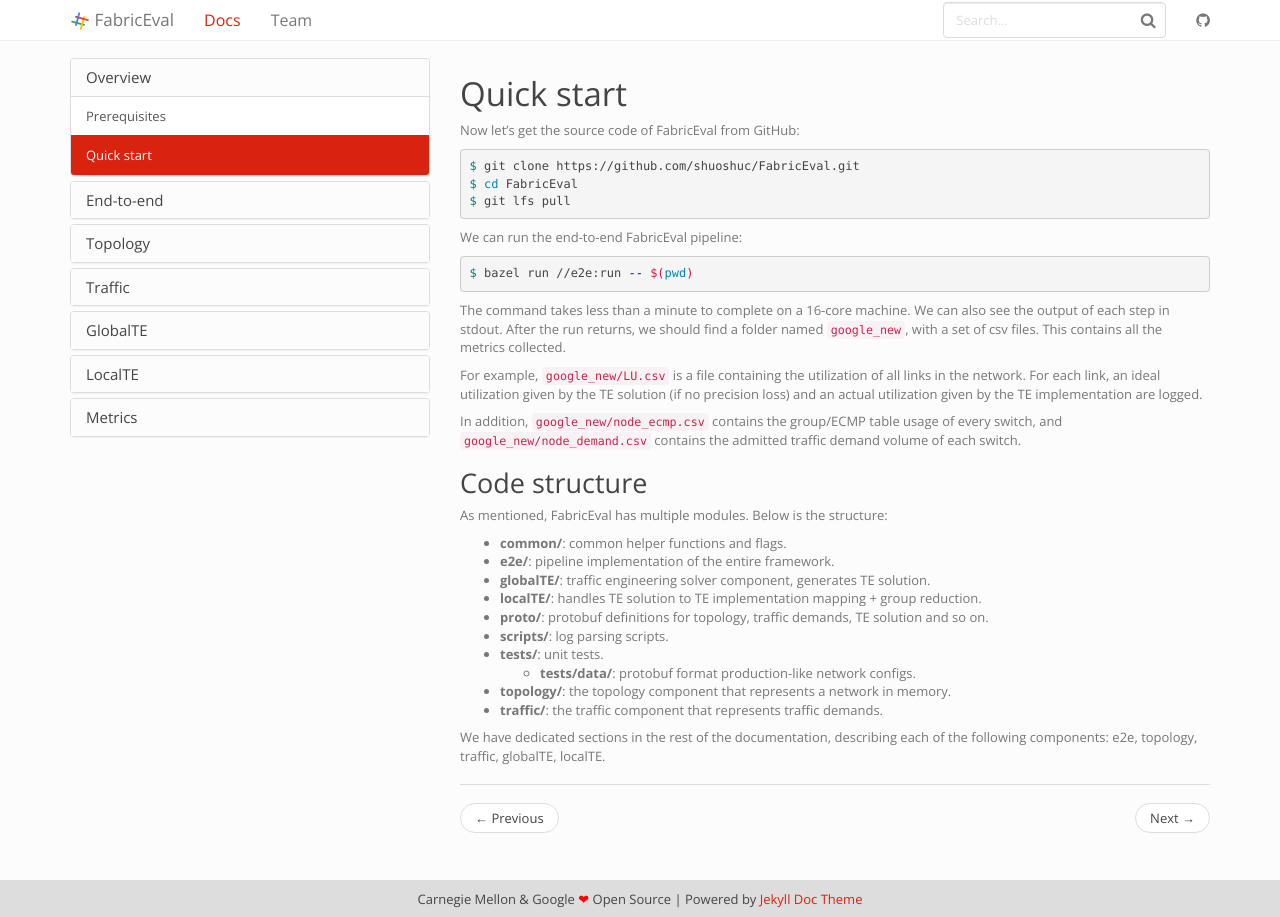
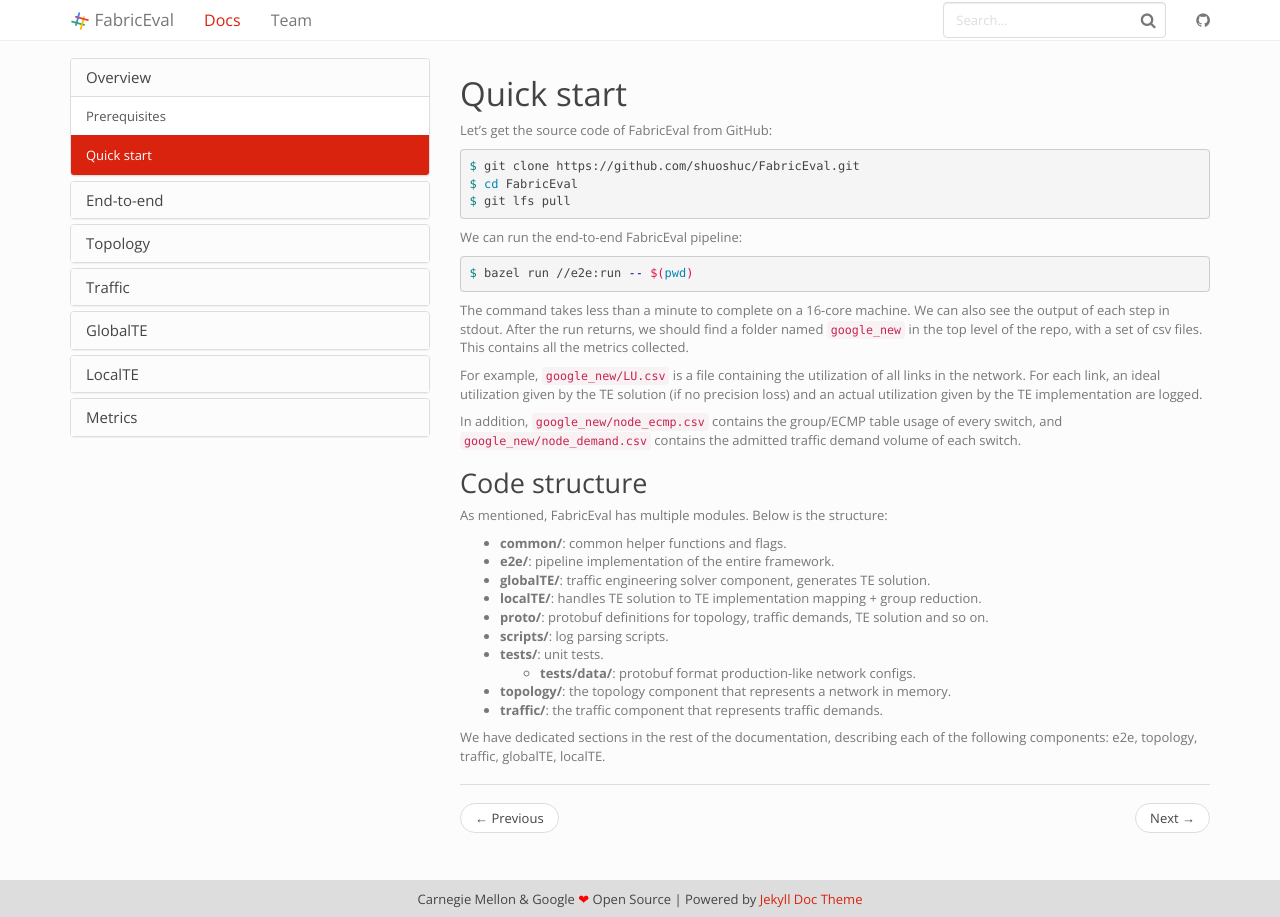
Before and after one commit to shuoshuc/FabricEval, a Jekyll site: the page built from docs/_docs/quick-start.md, in a window 1280 px wide. Built offline with Jekyll 4.4.1, drawn with Linux system fonts in a browser that asks for light colours.

Commit message:
Clarify text

````diff
--- a/docs/_docs/quick-start.md
+++ b/docs/_docs/quick-start.md
@@ -3,7 +3,7 @@ title: Quick start
 permalink: /docs/quick-start/
 ---
 
-Now let's get the source code of FabricEval from GitHub:
+Let's get the source code of FabricEval from GitHub:
 ```bash
 $ git clone https://github.com/shuoshuc/FabricEval.git
 $ cd FabricEval
@@ -17,8 +17,8 @@ $ bazel run //e2e:run -- $(pwd)
 
 The command takes less than a minute to complete on a 16-core machine.
 We can also see the output of each step in stdout. After the run returns, we
-should find a folder named `google_new`, with a set of csv files. This contains
-all the metrics collected.
+should find a folder named `google_new` in the top level of the repo,
+with a set of csv files. This contains all the metrics collected.
 
 For example, `google_new/LU.csv` is a file containing the utilization of all links
 in the network. For each link, an ideal utilization given by the TE solution (if no precision loss)
````
